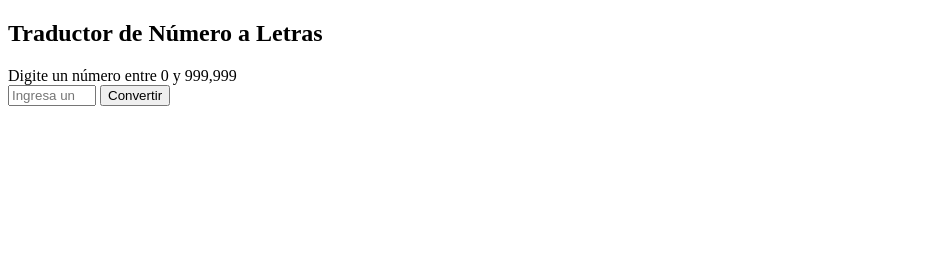
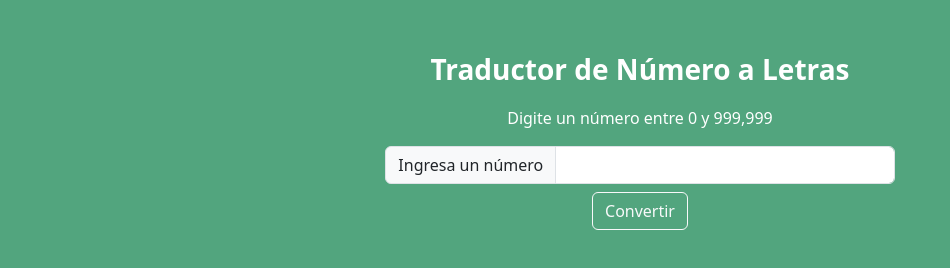
Before and after one commit to gabrieljimenezc01/TallerGitGabrielJimenez, a plain HTML site: page index.html in a window 1280 px wide. Shown: the whole page, without its empty margins (0-950 px from the left). Drawn offline with nearby package versions, Linux system fonts and the light colour scheme.

Commit message:
rama diseno con boostrap

```diff
--- a/index.html
+++ b/index.html
@@ -5,15 +5,21 @@
     <meta name="viewport" content="width=device-width, initial-scale=1.0">
     <title>Traductor de Número a Letras</title>
     <script src="numerosaLetras.js"></script>
+    <link href="https://cdn.jsdelivr.net/npm/bootstrap@5.3.3/dist/css/bootstrap.min.css" rel="stylesheet" integrity="sha384-QWTKZyjpPEjISv5WaRU9OFeRpok6YctnYmDr5pNlyT2bRjXh0JMhjY6hW+ALEwIH" crossorigin="anonymous">
 </head>
-<body>
+<body class="bg-success text-white bg-opacity-75">
 
-<div class="container">
-    <h2>Traductor de Número a Letras</h2>
-    <label>Digite un número entre 0 y 999,999</label> <br>
-    <input type="number" id="numero" placeholder="Ingresa un número" min="0" max="999999">
-    <button onclick="traducirNumero()">Convertir</button>
-    <div class="result" id="resultado"></div>
+<div class="container col-5 mt-5">
+    <p class="fs-3 fw-bold text-center">Traductor de Número a Letras</p>
+    <p class="fs-6 fw-normal text-center">Digite un número entre 0 y 999,999</p>
+    <div class="input-group mb-2 col-2">
+        <span class="input-group-text" id="basic-addon1">Ingresa un número</span>
+        <input class="form-control" type="number" id="numero"  min="0" max="999999">
+    </div>
+    <div class="text-center">
+        <button class="btn btn-outline-light " onclick="traducirNumero()">Convertir</button>
+    </div>
+    <div class="result fs-6 fw-normal" id="resultado"></div>
 </div>
 
 
```
Also changed, not shown: 1 other file.
